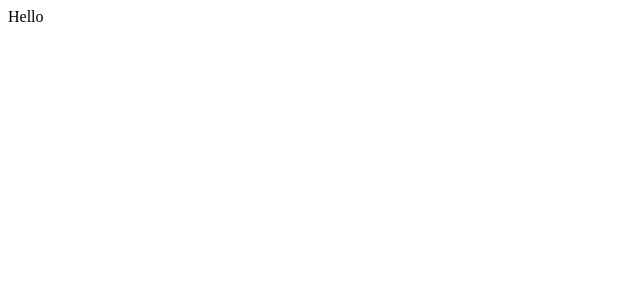
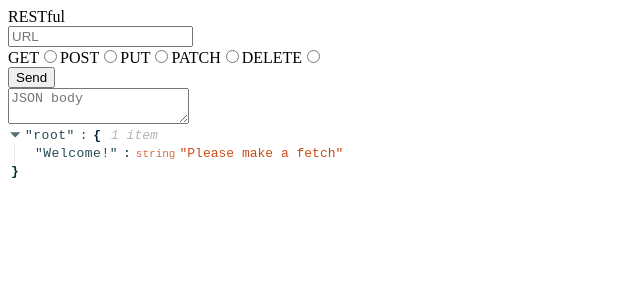
Before and after one commit to jena-boehm/lab-29-postman-clone, a React app: page / in a window 1280 px wide. Shown: the top 300 px of the page, without its empty margins (0-640 px from the left). Built offline with nearby package versions, Linux system fonts and the light colour scheme.

Commit message:
things rendering on page yay

```diff
--- a/src/containers/Restful.jsx
+++ b/src/containers/Restful.jsx
@@ -1,11 +1,36 @@
 import React, { Component } from 'react';
+import Form from '../components/form/Form';
+import Header from '../components/header/Header';
+import Results from '../components/results/Results';
 
 export default class Restful extends Component {
+  state = {
+    url: '',
+    method: '',
+    body: '',
+    results: { 'Welcome!': 'Please make a fetch' }
+  }
+
+  handleChange = ({ target }) => {
+    this.setState({ [target.name]: target.value });
+  }
+
+
+
   render() {
+    const { url, method, body, results } = this.state;
+
     return (
-      <div>
-            Hello
-      </div>
+      <>
+        <Header />
+        <Form
+          url={url}
+          method={method}
+          body={body}
+          onChange={this.handleChange}
+          onSubmit={this.handleSubmit} />
+        <Results results={results} />
+      </>
     );
   }
 }
```
